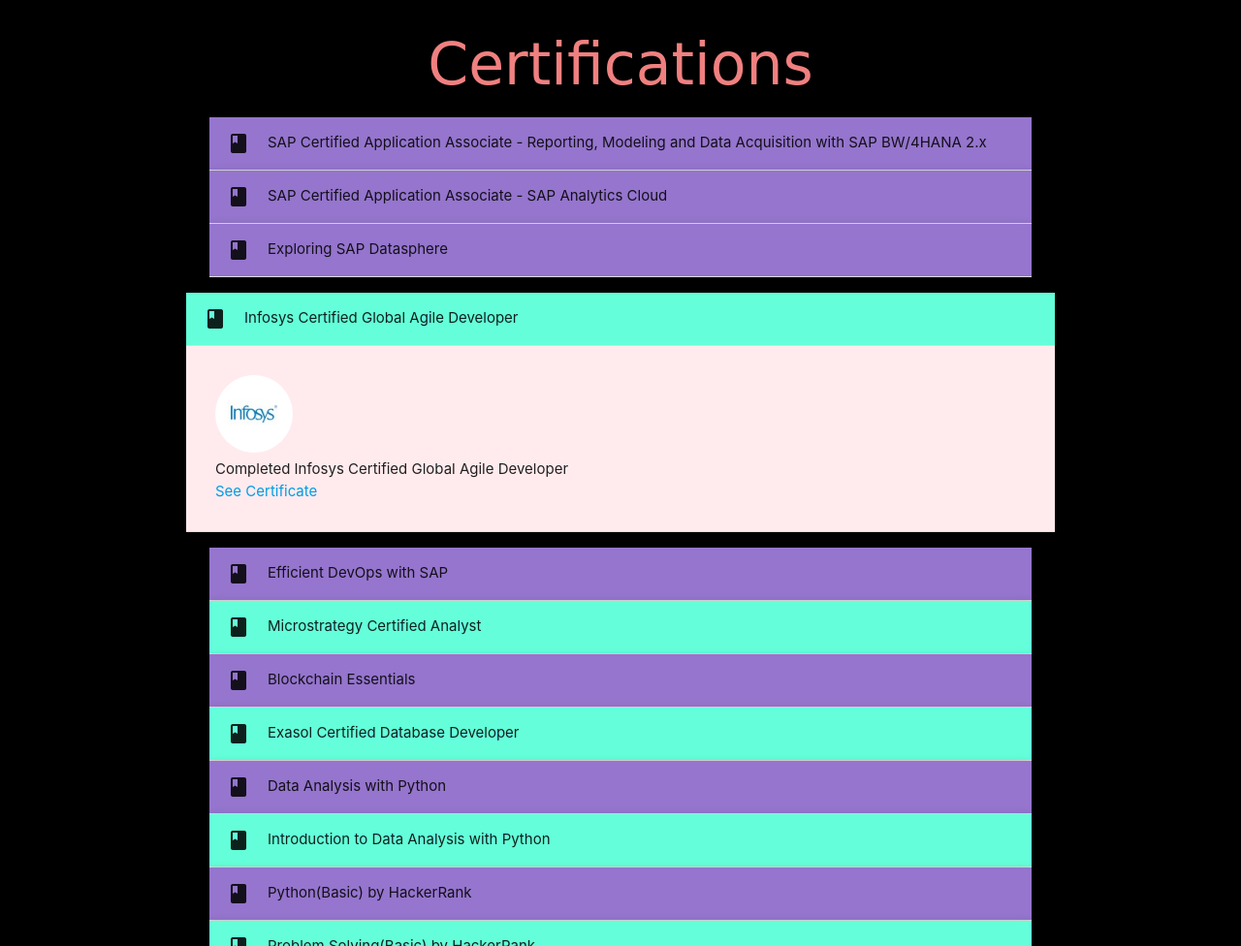
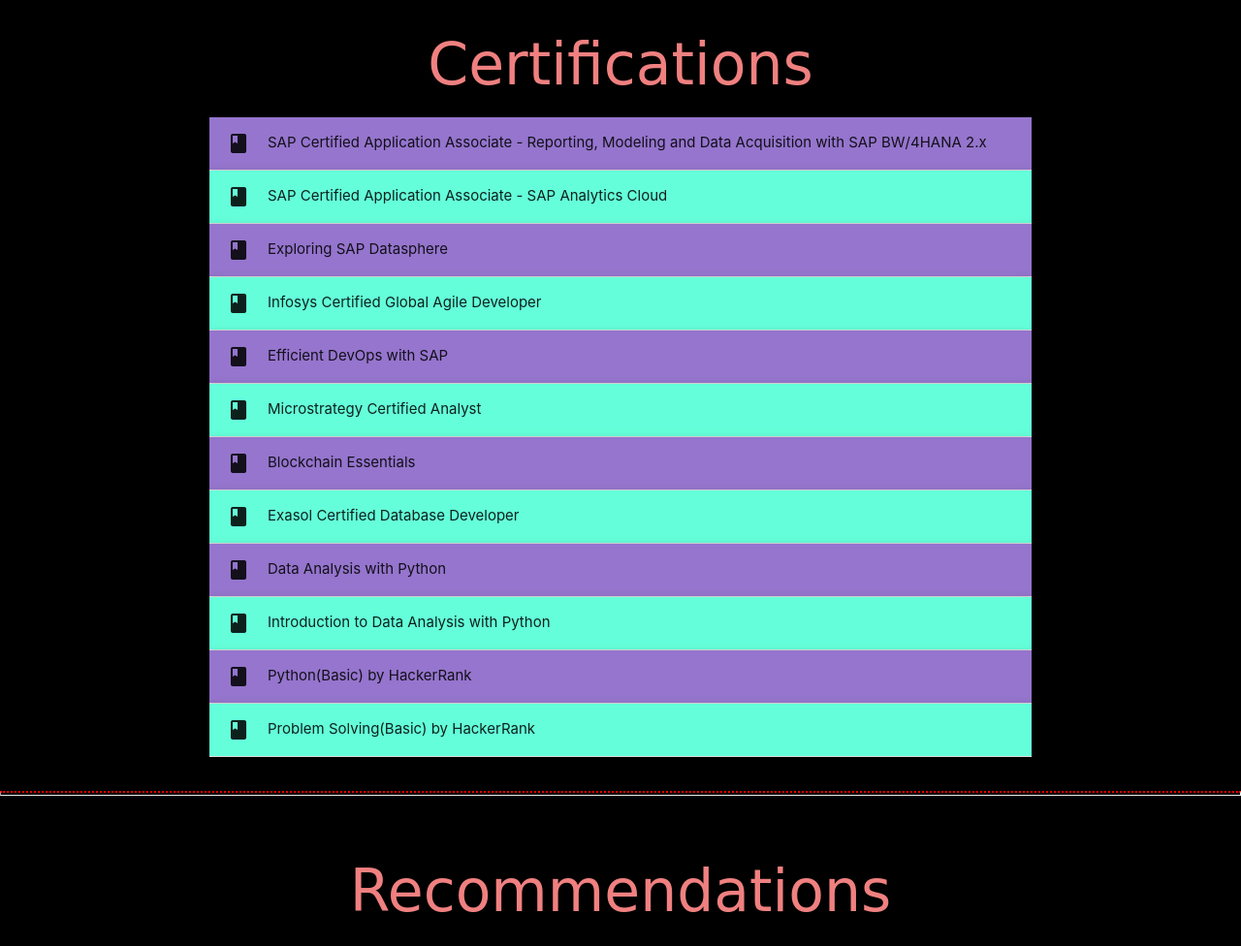
Before and after one commit to Siddhesh136/Siddhesh136.github.io, a plain HTML site: page index.html in a window 1280 px wide. Shown: the part 1309-2285 px from the top of the page at 97% size. Drawn offline with nearby package versions, Linux system fonts and the light colour scheme; a web font is replaced by a local one.

Commit message:
Update index.html

```diff
--- a/index.html
+++ b/index.html
@@ -120,19 +120,19 @@
         <div class="container">
             <div class="row">
             <ul class="collapsible popout ">
-              <li class="red lighten-5">
+              <li class="red lighten-5" active>
                 <div class="collapsible-header deep-purple lighten-2"><i class="material-icons">class</i>SAP Certified Application Associate - Reporting, Modeling and Data Acquisition with SAP BW/4HANA 2.x</div>
                 <div class="collapsible-body"><img src="images/sap.jpeg" style="border-radius: 50%; width: 80px;"><br><span style="display: inline;">Completed SAP BW4HANA Modeling Certification.<br>May 2022 – Present<br><a href="https://www.credly.com/badges/4e7a8abf-9d44-40e2-90f5-fe2fea06a12f/public_url">See Certificate</a></span></div>
               </li>
               <li class="red lighten-5">
-                <div class="collapsible-header deep-purple lighten-2"><i class="material-icons">class</i>SAP Certified Application Associate - SAP Analytics Cloud</div>
+                <div class="collapsible-header teal accent-2"><i class="material-icons">class</i>SAP Certified Application Associate - SAP Analytics Cloud</div>
                 <div class="collapsible-body"><img src="images/sap.jpeg" style="border-radius: 50%; width: 80px;"><br><span style="display: inline;">Completed SAP Analytics Cloud Certification.<br>March 2023 – Present<br><a href="https://www.credly.com/badges/79d7c734-c390-4506-a350-e5478e7711e4/public_url">See Certificate</a></span></div>
               </li>
               <li class="red lighten-5">
                 <div class="collapsible-header deep-purple lighten-2"><i class="material-icons">class</i>Exploring SAP Datasphere</div>
                 <div class="collapsible-body"><img src="images/sap.jpeg" style="border-radius: 50%; width: 80px;"><br><span style="display: inline;">Completed Exploring SAP Datasphere.<br>March 2023 – Present<br><a href="https://www.credly.com/badges/d67589bb-e6a0-473f-ad1d-731d60f2aad1/public_url">See Certificate</a></span></div>
               </li>
-              <li class="red lighten-5 active">
+              <li class="red lighten-5">
                     <div class="collapsible-header teal accent-2"><i class="material-icons">class</i>Infosys Certified Global Agile Developer</div>
                     <div class="collapsible-body"><img src="images/infosys.jpeg" style="border-radius: 50%; width: 80px;"><br><span style="display: inline;">Completed Infosys Certified Global Agile Developer<br><a href="https://drive.google.com/open?id=1odowHiAdzrKqT4KDVQQYv5pqbUVBBVAK">See Certificate</a></span></div>
               </li>
```
